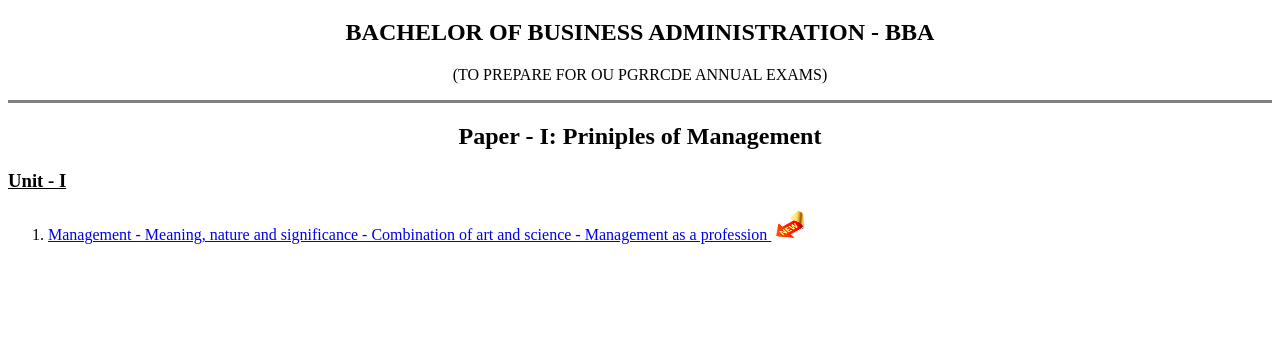
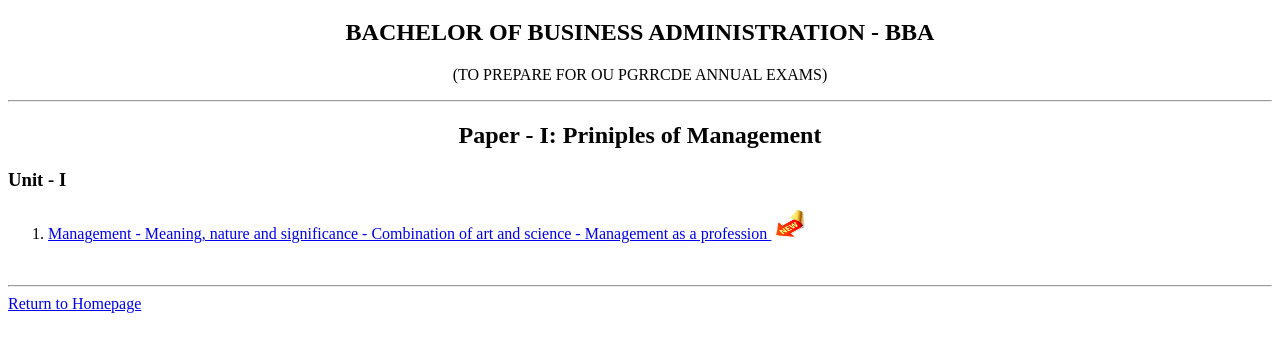
Before and after one commit to RufusRajC/bba, a plain HTML site: page pom.html in a window 1280 px wide. Shown: the part 61-412 px from the top of the page. Drawn offline with Linux system fonts and the light colour scheme.

Commit message:
Update pom.html

```diff
--- a/pom.html
+++ b/pom.html
@@ -3,18 +3,19 @@
   <head>
     <meta charset="utf-8">
     <title>POM Notes</title>
+    <link rel="stylesheet" href="styles.css">
   </head>
   <body>
     <center>
       <h1>PERSONAL SKILLS DEVELOPMENT AND TECHNICAL EDUCATION</h1>
       <h2>BACHELOR OF BUSINESS ADMINISTRATION - BBA</h2>
       <p>(TO PREPARE FOR OU PGRRCDE ANNUAL EXAMS)</p>
-      <hr size="3" noshade>
+      <hr>
     </center>
     <center>
       <h2>Paper - I: Priniples of Management</h2>
     </center>
-    <h3><u>Unit - I</u></h3>
+    <h3>Unit - I</h3>
     <ol>
       <li><a href="materials/pom/pomu1l1.pdf">
         Management - Meaning, nature and significance
@@ -22,5 +23,8 @@
         - Management as a profession
   </a><img height="30" width="40" src="images/new.jpg" alt="new-img"></li>
     </ol>
+    <br>
+    <hr>
+    <a href="index.html">Return to Homepage</a>
   </body>
 </html>
```
